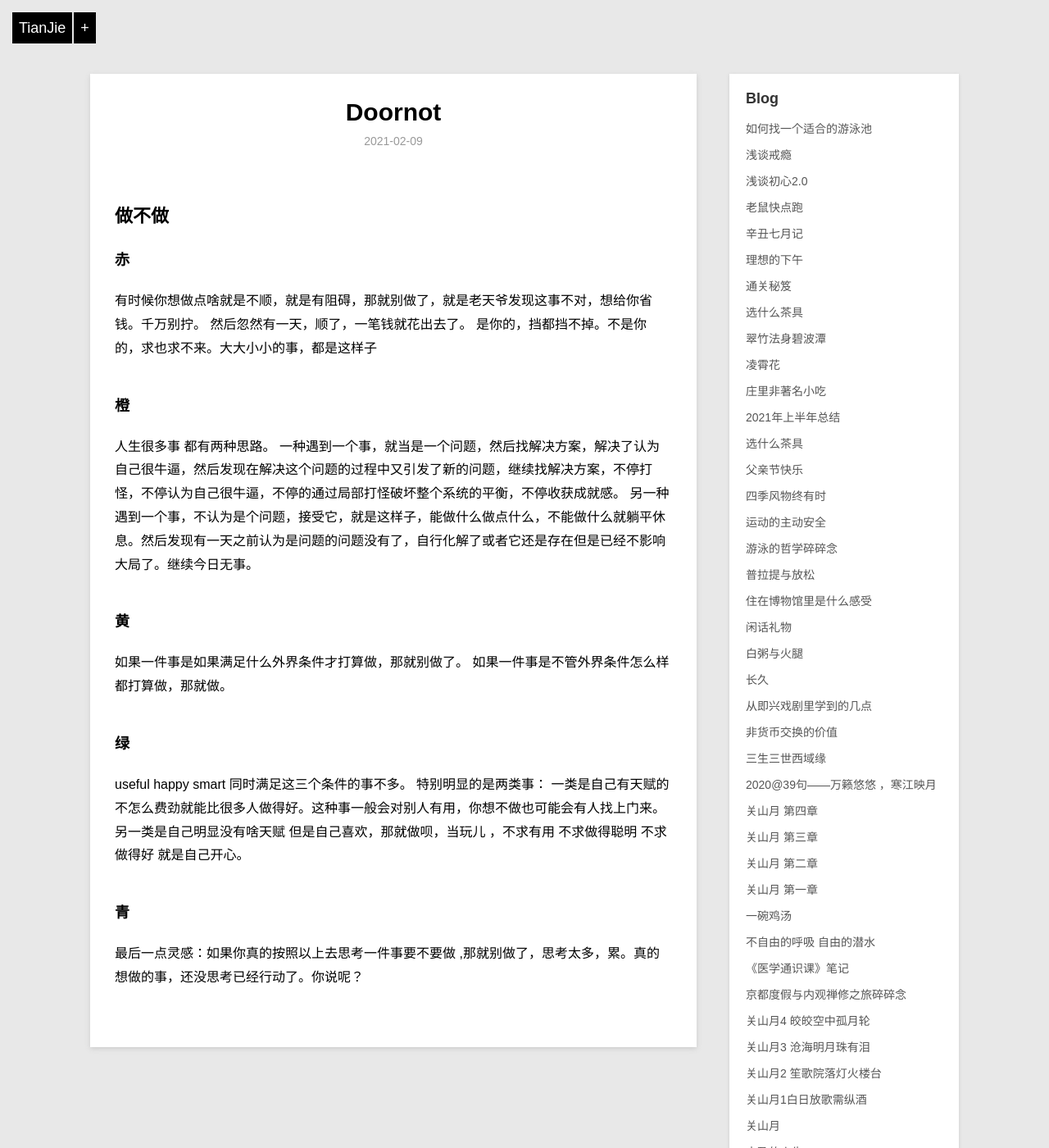
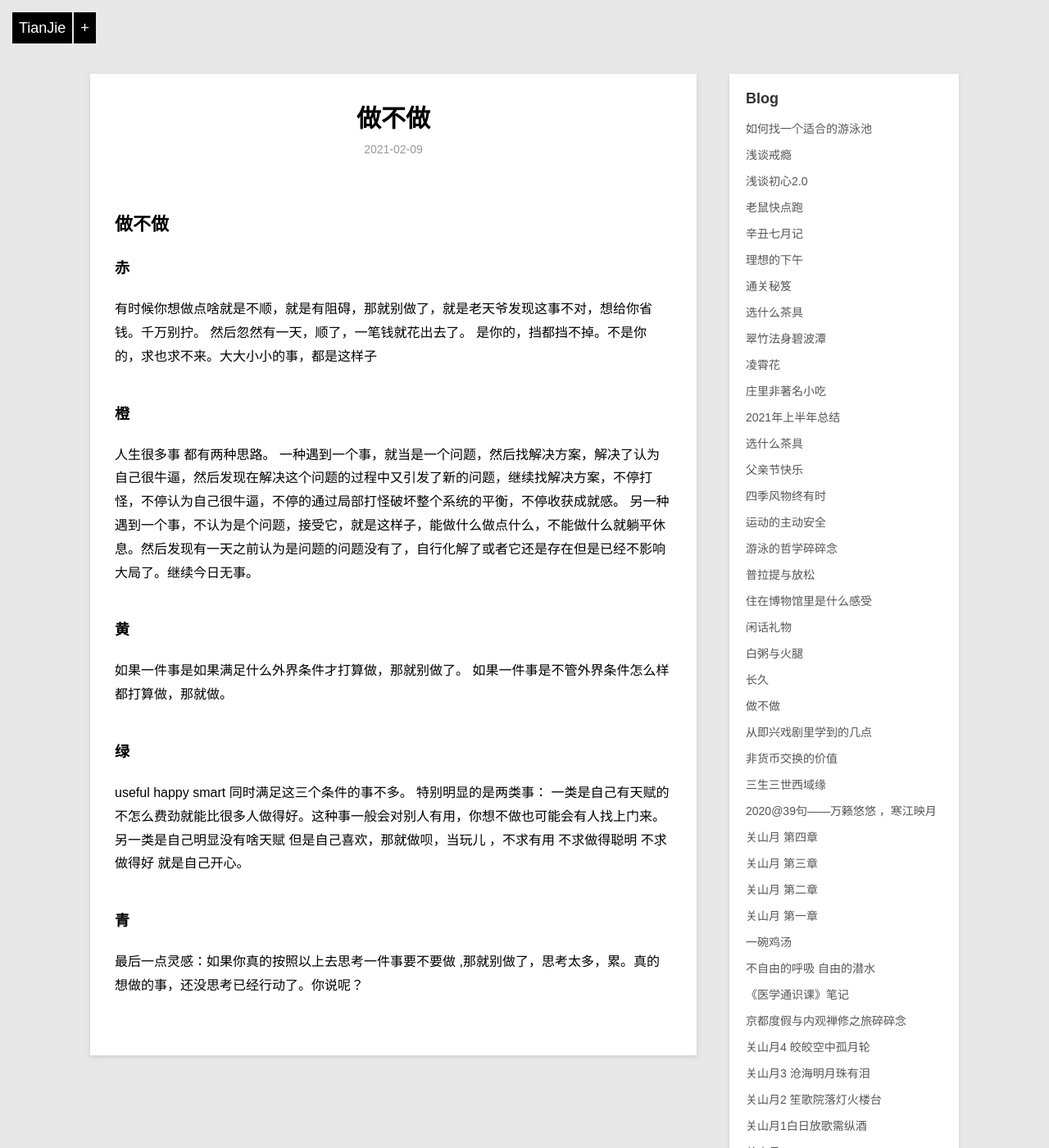
Before and after one commit to violettianjie/violettianjie.github.io, a Jekyll site: the page built from _posts/blog/2021-02-09-doornot.md, in a window 1280 px wide and 1400 px high. Shown: the whole window at 82% size. Built offline with Jekyll 4.4.1, drawn with Linux system fonts in a browser that asks for light colours; our own code applies the rules of GitHub Pages for plain Markdown files.

Commit message:
Update 2021-02-09-doornot.md

```diff
--- a/_posts/blog/2021-02-09-doornot.md
+++ b/_posts/blog/2021-02-09-doornot.md
@@ -1,4 +1,9 @@
-
+---
+layout: post
+title: " 做不做 "
+description: "观点商榷"
+category: blog
+---
 
 ## 做不做
 
```
